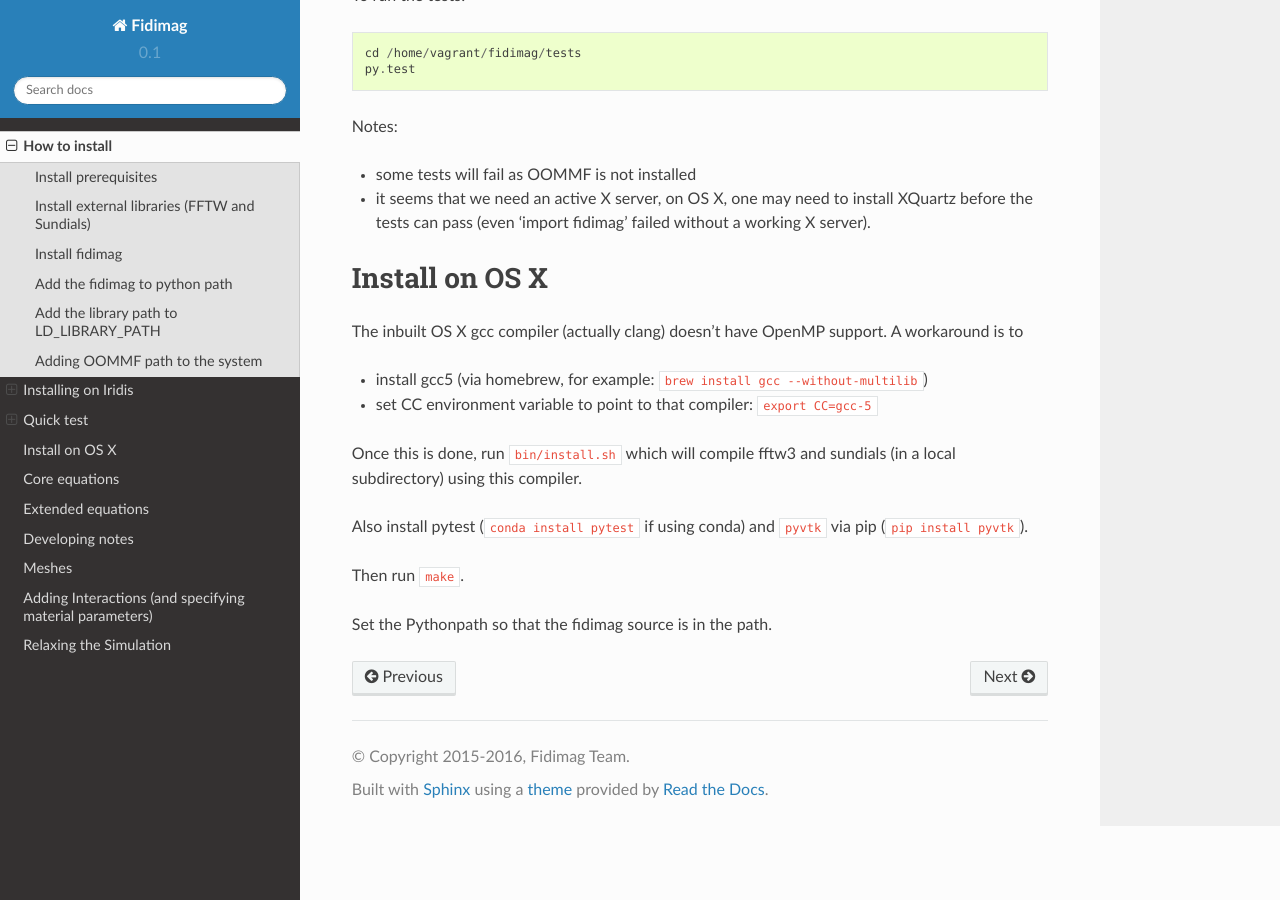
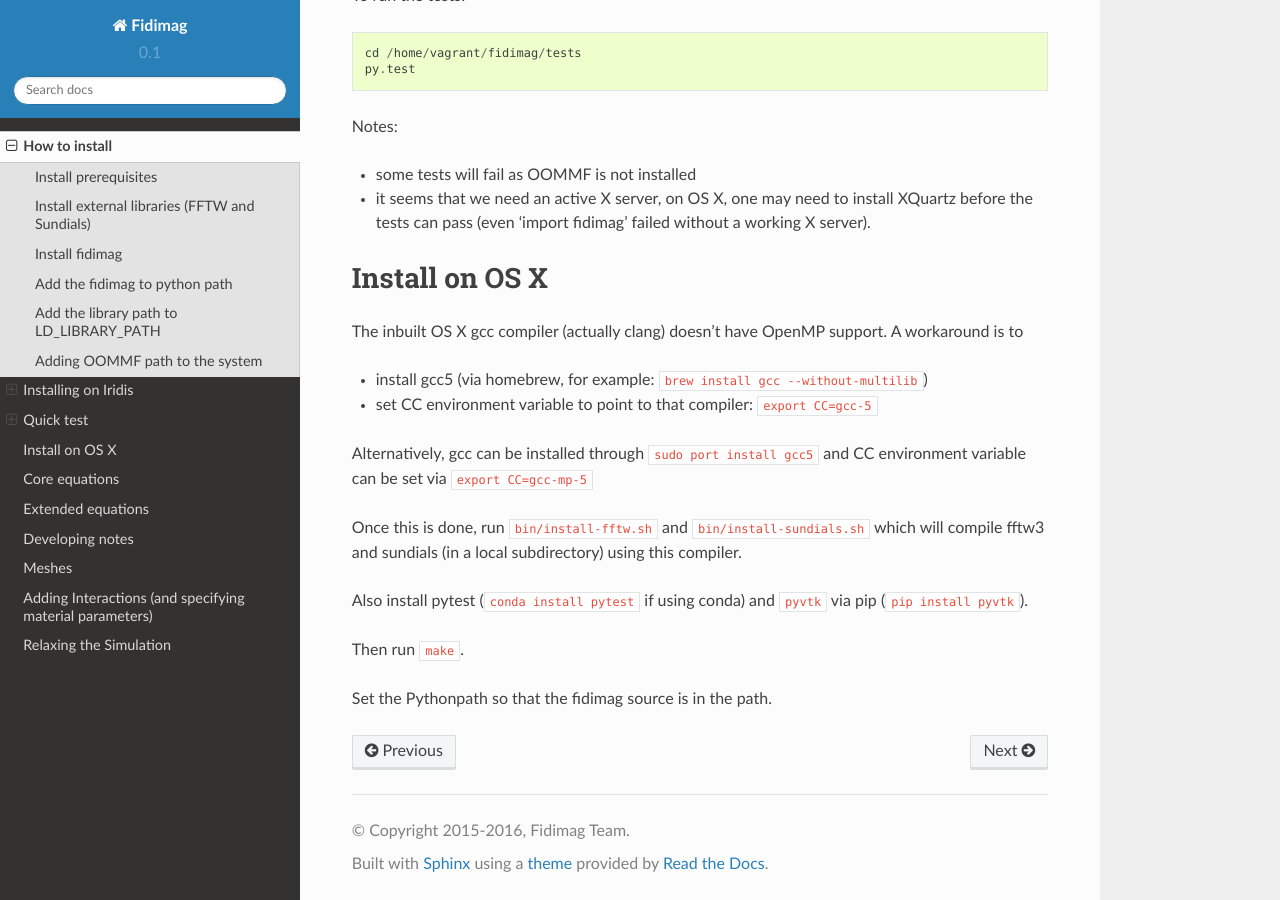
Before and after one commit to computationalmodelling/fidimag, a Sphinx documentation site: the page built from doc/install.rst, in a window 1280 px wide and 900 px high, scrolled down 4459 px. Built offline with Sphinx 7.4.7 and the Read the Docs theme 2.0.0, drawn with Linux system fonts in a browser that asks for light colours.

Commit message:
minor update for doc related to the install on mac

```diff
--- a/doc/install.rst
+++ b/doc/install.rst
@@ -217,16 +217,18 @@ Notes:
   failed without a working X server).
 
 Install on OS X
-===============
+=================
 
 The inbuilt OS X gcc compiler (actually clang) doesn't have OpenMP support. A workaround is to
 
 - install gcc5 (via homebrew, for example: ``brew install gcc --without-multilib``)
 - set CC environment variable to point to that compiler: ``export CC=gcc-5``
 
+Alternatively, gcc can be installed through ``sudo port install gcc5`` and CC environment
+variable can be set via ``export CC=gcc-mp-5``
 
-Once this is done, run ``bin/install.sh`` which will compile fftw3 and
-sundials (in a local subdirectory) using this compiler.
+Once this is done, run ``bin/install-fftw.sh`` and ``bin/install-sundials.sh`` which will
+compile fftw3 and sundials (in a local subdirectory) using this compiler.
 
 Also install pytest (``conda install pytest`` if using conda) and
 ``pyvtk`` via pip (``pip install pyvtk``).
```
Also changed, not shown: 1 other file.
